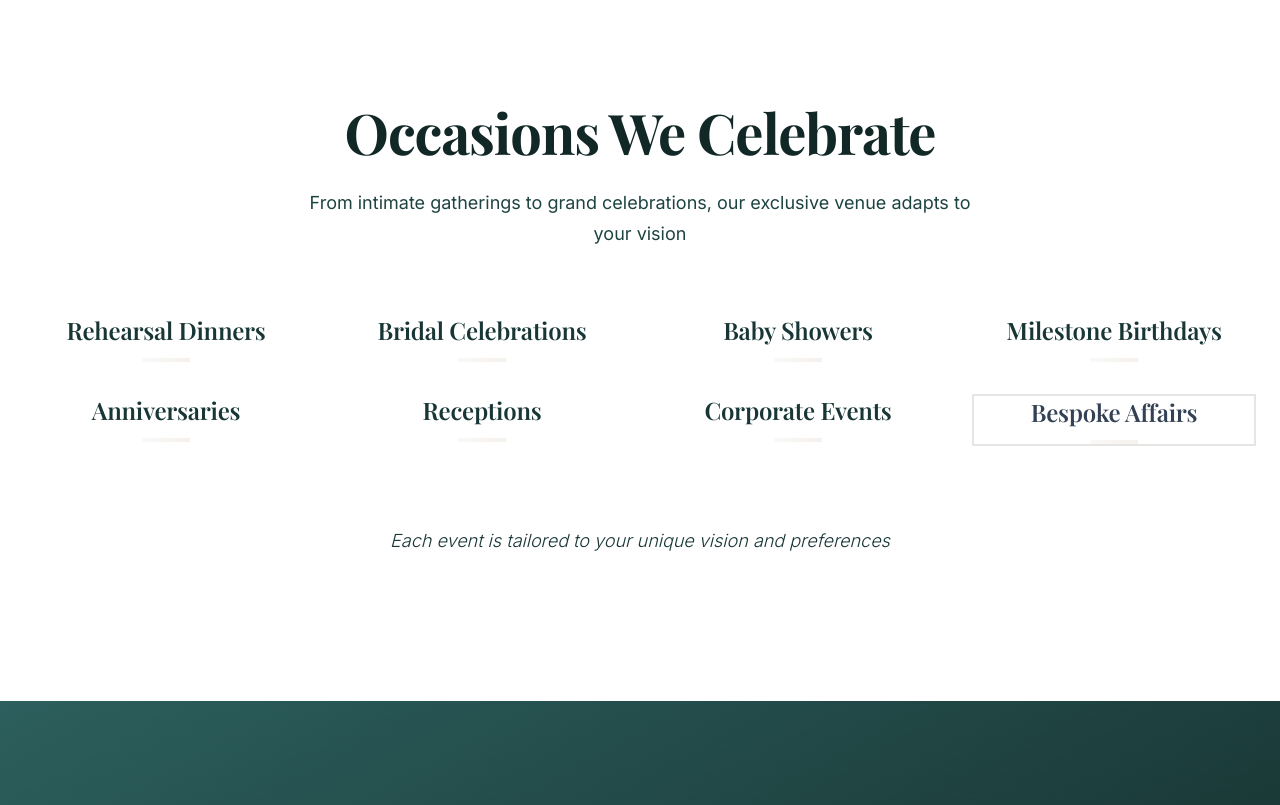
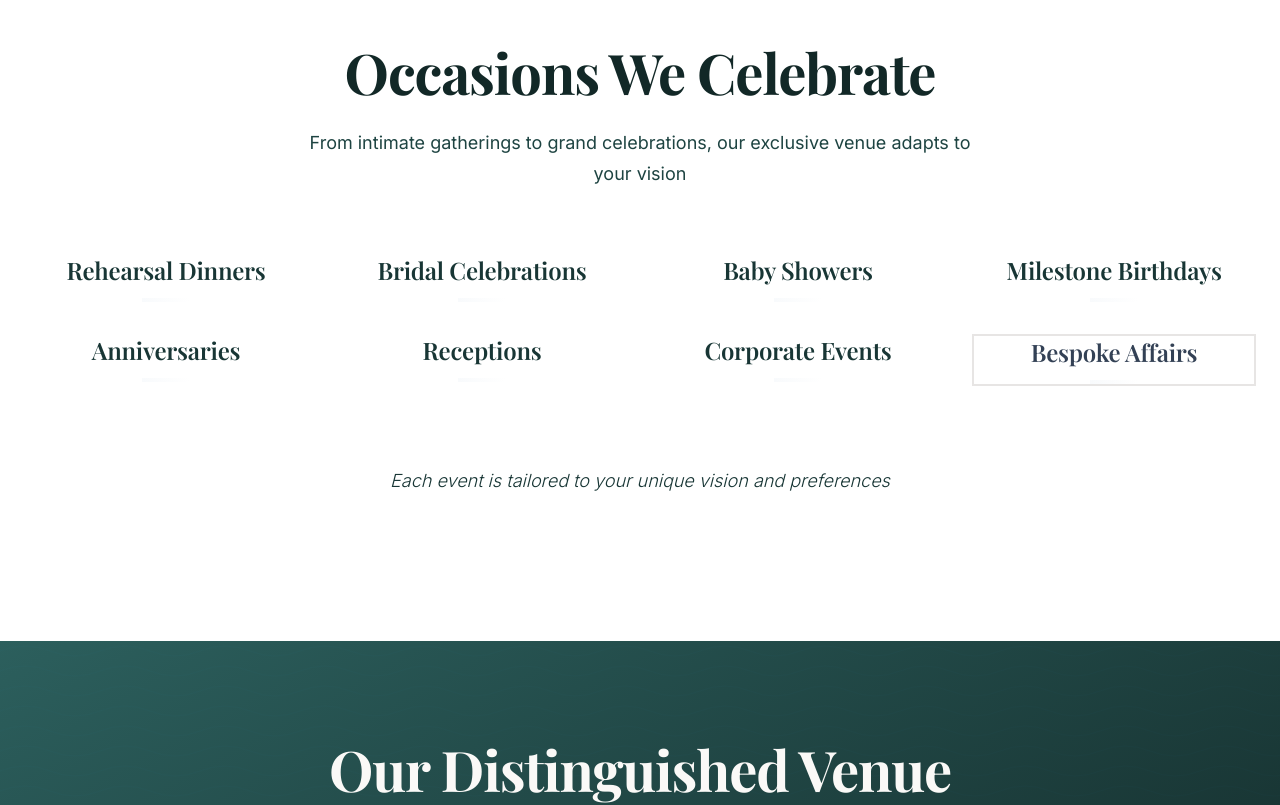
Before and after one commit to banddude/scottys-on-the-strand, a Next.js app: page /scottys-on-the-strand/special-events in a window 1280 px wide. Shown: the part 888-1693 px from the top of the page. Built offline with nearby package versions, Linux system fonts and the light colour scheme; a web font is replaced by a local one.

Commit message:
Fix special events hero to extend behind navigation
- Move pt-[60px] from outer div to section element
- Image now extends to top of viewport behind nav
- Matches video pages layout exactly
- Update background gradient to match other menu pages

```diff
--- a/app/special-events/page.tsx
+++ b/app/special-events/page.tsx
@@ -4,9 +4,9 @@ const basePath = '/scottys-on-the-strand';
 
 export default function SpecialEvents() {
   return (
-    <div className="min-h-screen bg-gradient-beach pt-[60px]">
+    <div className="min-h-screen bg-gradient-to-b from-slate-50 to-white">
       {/* Hero Section */}
-      <section className="relative text-white overflow-hidden min-h-screen flex items-center">
+      <section className="relative text-white overflow-hidden min-h-screen flex items-center pt-[60px]">
         {/* Image Background */}
         <div className="absolute inset-0">
           <Image
```
